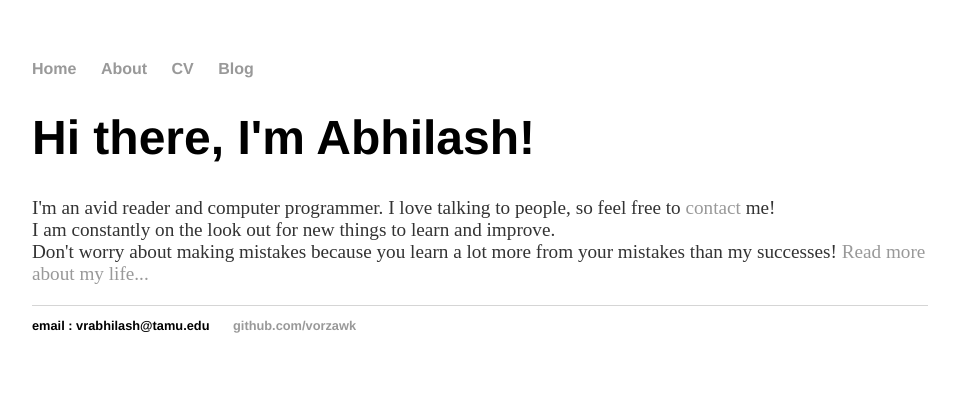
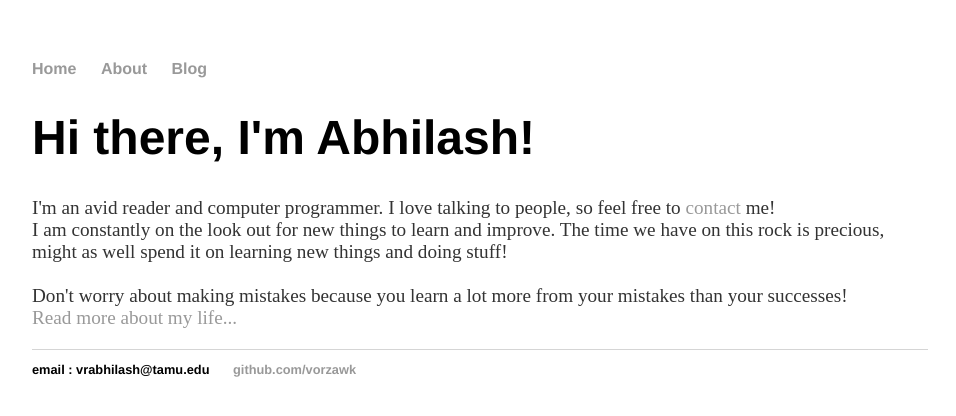
Before and after one commit to vorzawk/vorzawk.github.io, a Jekyll site: the page built from index.md, in a window 1280 px wide. Shown: the top 416 px of the page, without its empty margins (160-1116 px from the left). Built offline with Jekyll 4.4.1, drawn with Linux system fonts in a browser that asks for light colours.

```diff
--- a/_layouts/default.html
+++ b/_layouts/default.html
@@ -10,7 +10,7 @@
 	    		<ul>
 	        		<li><a href="/">Home</a></li>
 		        	<li><a href="/about">About</a></li>
-	        		<li><a href="/cv">CV</a></li>
+              <!--	        		<li><a href="/cv">CV</a></li> -->
 	        		<li><a href="/blog">Blog</a></li>
 	    		</ul>
 			</nav>
--- a/index.md
+++ b/index.md
@@ -4,13 +4,16 @@
 # See: https://jekyllrb.com/docs/themes/#overriding-theme-defaults
 layout: default
 ---
+<head>
+<title> Live to learn, Learn to grow </title>
+</head>
 <div class="blurb">
-	<h1>Hi there, I'm Abhilash!</h1>
-  <p>I'm an avid reader and computer programmer. I love talking to people, so feel free to <a href="mailto:vrabhilash@tamu.edu">contact</a> me!
-  <br>
-I am constantly on the look out for new things to learn and improve.
+<h1>Hi there, I'm Abhilash!</h1>
+<p>I'm an avid reader and computer programmer. I love talking to people, so feel free to <a href="mailto:vrabhilash@tamu.edu">contact</a> me!
 <br>
-Don't worry about making mistakes because you learn a lot more from your mistakes than my successes!
-<a href="/about">Read more about my life...</a></p>
+I am constantly on the look out for new things to learn and improve. The time we have on this rock is precious, might as well spend it on learning new things and doing stuff!
+<br><br>
+Don't worry about making mistakes because you learn a lot more from your mistakes than your successes!
+<br><a href="/about">Read more about my life...</a></p>
 
 </div><!-- /.blurb -->
```
Also changed, not shown: about.md (+5 -1 lines), kbeznak-parmatonic.html (added, +13 -0 lines).
